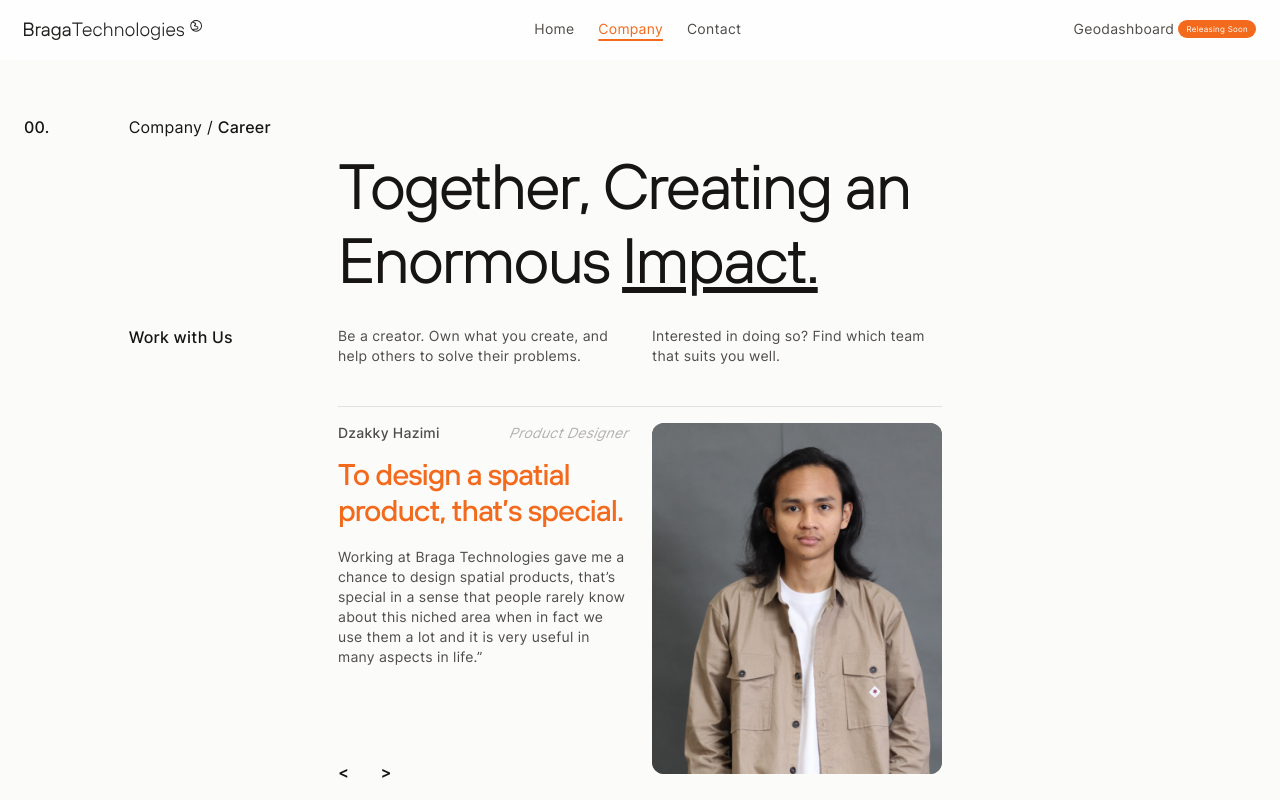
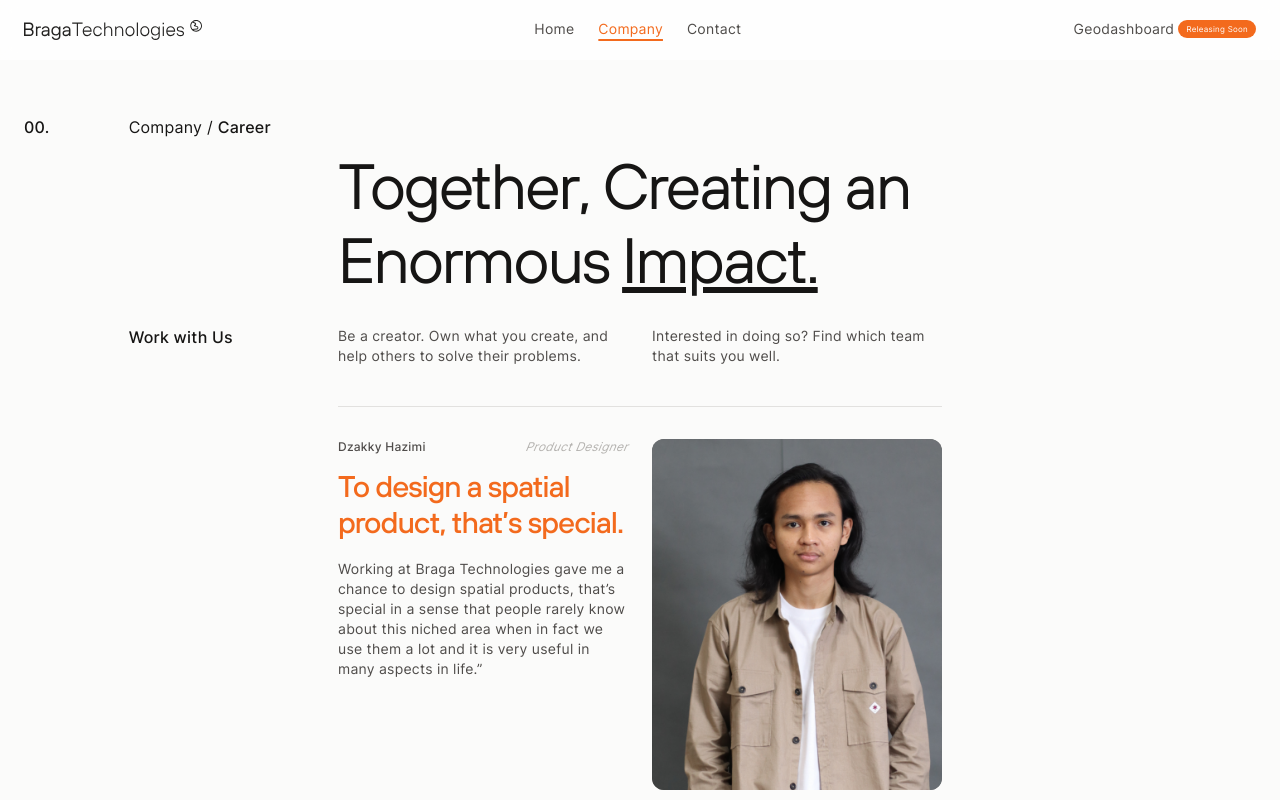
Before and after one commit to FelineJTD/braga-technologies-main-site, a Next.js app: page /company/career in a window 1280 px wide. Shown: the top 800 px of the page. Built offline with nearby package versions, Linux system fonts and the light colour scheme.

Commit message:
fix thoughts on braga

```diff
--- a/pages/company/career.js
+++ b/pages/company/career.js
@@ -43,23 +43,33 @@ export default function Career() {
           {/* THOUGHTS ON BRAGA */}
 
           {/* Left */}
-          <div className='relative w-full min-h-[18rem] lg:aspect-[380/420] col-start-1 col-span-6 lg:col-start-4 lg:col-span-3'>
+          <div className='relative w-full min-h-[20rem] col-start-1 col-span-6 lg:col-start-4 md:col-span-3 mt-4'>
             <div className='relative w-full h-full'>
             { Testimonials.map((testimonial, index) => (
               <div key={index} className={`${index === currTestimonialIdx ? 'opacity-100 translate-y-0' : 'opacity-0 -translate-y-6 motion-reduce:translate-y-0'} z-10 text-gray-800 md:text-gray-50 duration-300 absolute`}>
                 <div className='flex justify-between mb-4'>
-                  <p className='md:text-sm text-gray-600'><b>{testimonial.name}</b></p>
-                  <p className='text-xs md:text-sm text-gray-400'><i>{testimonial.title}</i></p>
+                  <p className='md:text-xs text-gray-600'><b>{testimonial.name}</b></p>
+                  <p className='md:text-xs text-gray-400'><i>{testimonial.title}</i></p>
                 </div>
-                <h2 className='text-primary text-2xl md:text-3xl'>{testimonial.headline}</h2>
+                <h2 className='text-primary text-3xl'>{testimonial.headline}</h2>
                 <p className='mt-4 flex-grow text-gray-600 duration-500 ease-in mb-4 text-sm'>
                   {testimonial.desc}
                 </p>
               </div>
             )) }
             </div>
+          </div>
+          {/* Right */}
+          <div className='col-start-1 col-span-6 lg:col-start-7 md:col-start-4 md:col-span-3 relative w-full aspect-[380/460] mt-4'>
+          { Testimonials.map((testimonial, index) => (
+            <div key= {index} className={`${index === currTestimonialIdx ? 'opacity-100 z-10' : 'opacity-0 motion-reduce:opacity-100 delay-300 z-0'} aspect-[380/460] w-full bg-gray-500 z-0 rounded-xl duration-300 overflow-hidden absolute col-start-3 lg:col-start-7 col-span-3`}>
+              <Image src={testimonial.img} alt={`Photo of ${testimonial.name}`} layout='fill' objectFit='cover' objectPosition='center' placeholder='blur' />
+            </div>
+          )) }
+          </div>
+
           {/* TODO: change to icon */}
-            <div className='-ml-4 mt-2 relative z-30'>
+          <div className='mt-2 -ml-4 col-start-1 lg:col-start-4 col-span-3 relative z-30'>
             <button
               className='border-0 hover:text-primary duration-200'
               onClick={() => setCurrTestimonialIdx((currTestimonialIdx - 1 + Testimonials.length)%Testimonials.length)}
@@ -72,15 +82,6 @@ export default function Career() {
             >
               &gt;
             </button>
-            </div>
-          </div>
-          {/* Right */}
-          <div className='col-start-1 col-span-6 lg:col-start-7 lg:col-span-3 relative w-full aspect-[380/460]'>
-          { Testimonials.map((testimonial, index) => (
-            <div key= {index} className={`${index === currTestimonialIdx ? 'opacity-100 z-10' : 'opacity-0 motion-reduce:opacity-100 delay-300 z-0'} aspect-[380/460] w-full bg-gray-500 z-0 rounded-xl duration-300 overflow-hidden absolute col-start-3 lg:col-start-7 col-span-3`}>
-              <Image src={testimonial.img} alt={`Photo of ${testimonial.name}`} layout='fill' objectFit='cover' objectPosition='center' placeholder='blur' />
-            </div>
-          )) }
           </div>
         </section>
 
```
Lines whose indentation alone changed are shown as unchanged.
